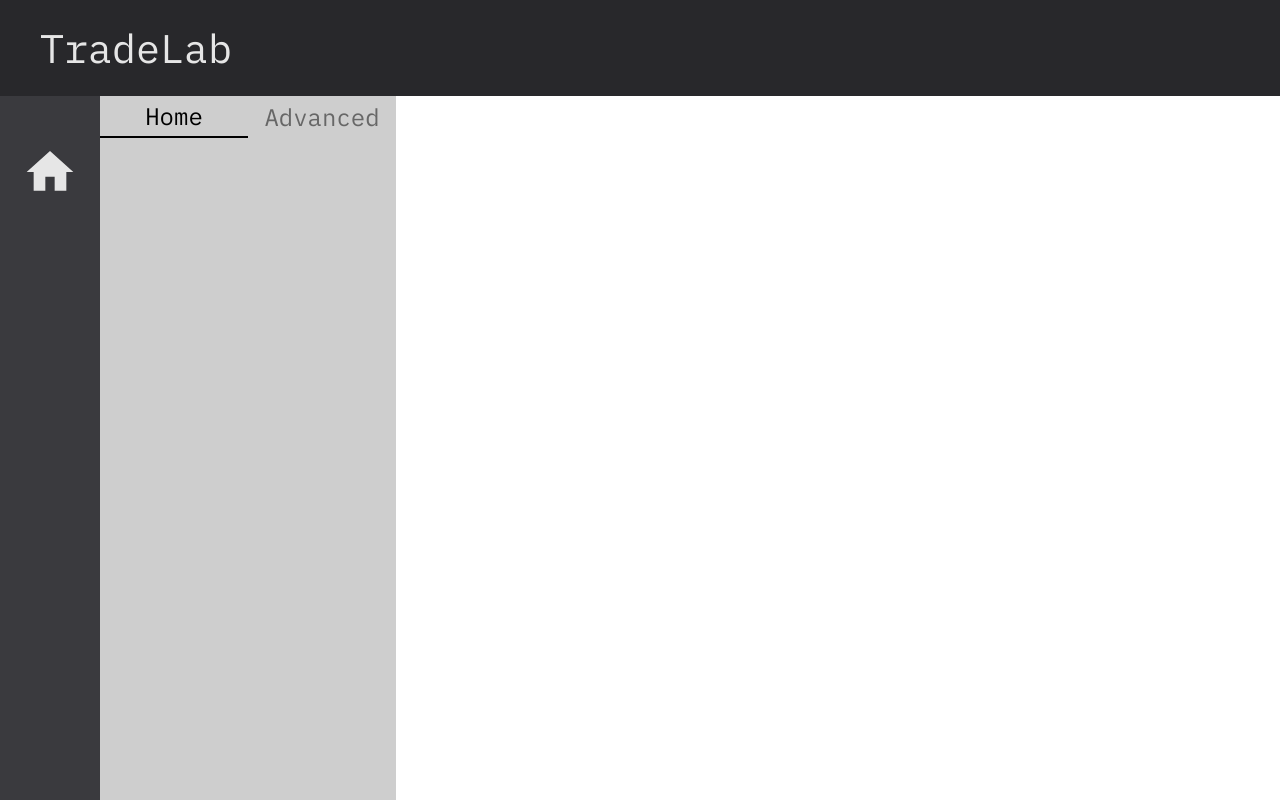
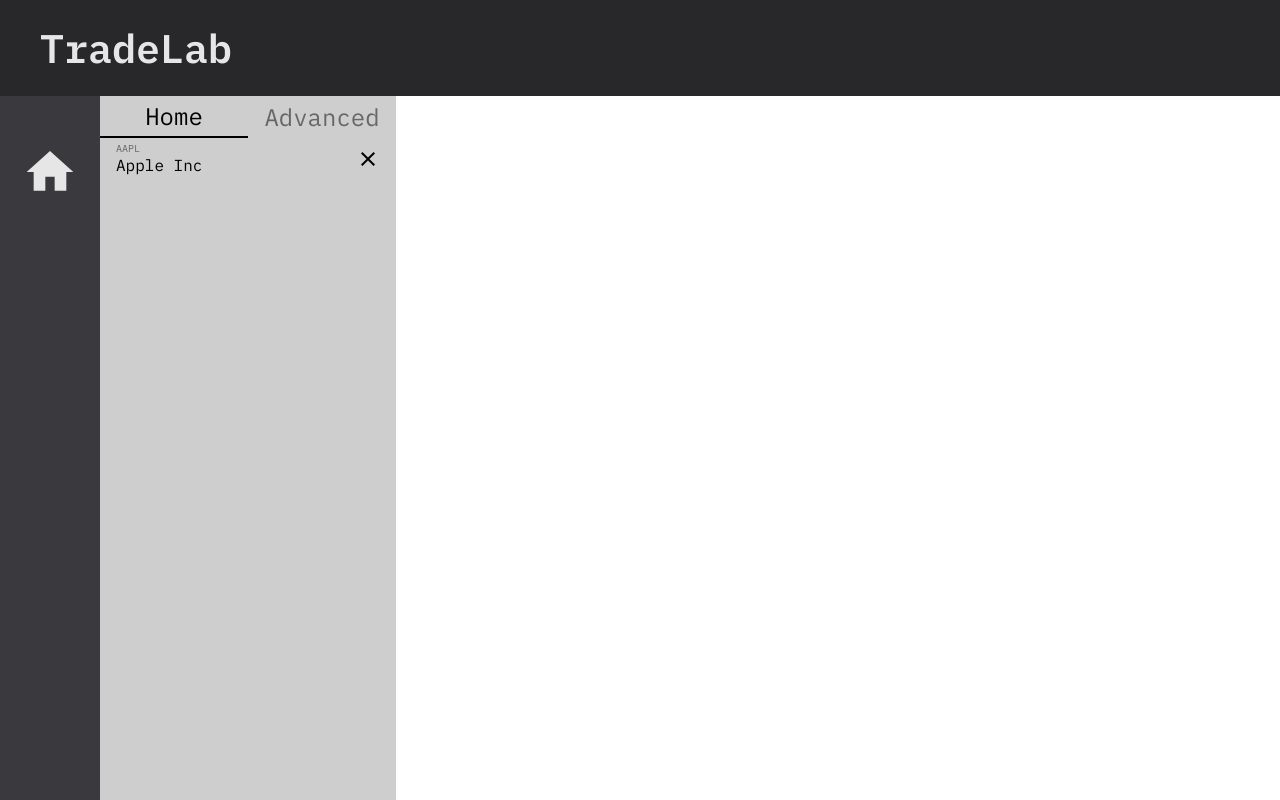
Before and after one commit to PanCat26/trade-lab, a Next.js app: page /positions/home in a window 1280 px wide. Built offline with nearby package versions, Linux system fonts and the light colour scheme.

Commit message:
Done position UI.

```diff
--- a/src/app/components/positions/NavigationBar.module.css
+++ b/src/app/components/positions/NavigationBar.module.css
@@ -10,7 +10,8 @@
     background-color: transparent;
     text-align: center;
     font-size: 24px;
-    font-family: var(--font-ibm-mono-regular), 'Courier New', Courier, monospace;
+    font-family: var(--font-ibm-mono), 'Courier New', Courier, monospace;
+    font-weight: 400;
     text-decoration: none;
     color: rgba(0, 0, 0, 0.5);
 }
--- a/src/app/components/positions/home/Position.js
+++ b/src/app/components/positions/home/Position.js
@@ -1,19 +1,30 @@
+'use client'
+
+import { useState } from 'react';
 import styles from './Position.module.css';
 
-export default function Position({position}) {
+export default function Position({ position }) {
+    const [showDetails, setShowDetails] = useState(false);
 
+    const handleToggleDetails = () => setShowDetails((prev) => !prev);
 
     return (
         <div className={styles.position}>
-            <button className={styles.titleRow}>
-                <div className={styles.title}>
+            <div className={styles.titleRow}>
+                <div className={styles.titleText} onClick={handleToggleDetails}>
                     <span className={styles.ticker}>{position.ticker}</span>
-                    <h5 className={styles.security}>{position.security}</h5>
+                    <div className={styles.security} title={position.security}>{position.security}</div>
                 </div>
-            </button>
-            <div className={styles.data}>
-
+                <button className={styles.deleteButton}>
+                    <svg xmlns="http://www.w3.org/2000/svg" height="24px" viewBox="0 0 24 24" width="24px" fill="#0"><path d="M0 0h24v24H0z" fill="none"/><path d="M19 6.41L17.59 5 12 10.59 6.41 5 5 6.41 10.59 12 5 17.59 6.41 19 12 13.41 17.59 19 19 17.59 13.41 12z"/></svg>
+                </button>
             </div>
+            {showDetails && (
+                <div className={styles.details}>
+                    {/* Details content goes here */}
+                    wfvwfvfwf
+                </div>
+            )}
         </div>
     );
 }
--- a/src/app/components/positions/home/Position.module.css
+++ b/src/app/components/positions/home/Position.module.css
@@ -1,11 +1,54 @@
 .position {
     display: flex;
     flex-direction: column;
-    padding: 0 16px 0 16px;
+    padding: 4px 16px 4px 16px;
 }
 
 .titleRow {
     display: flex;
     justify-content: space-between;
     align-items: center;
+    border: none;
 }
+
+.titleText {
+    display: flex;
+    flex-direction: column;
+    flex: 1;
+    min-width: 0;
+}
+
+.titleText:hover {
+    cursor: pointer;
+}
+
+.ticker {
+    color: rgba(0, 0, 0, 0.5);
+    font-size: 10px;
+    font-family: var(--font-ibm-mono), 'Courier New', Courier, monospace;
+    font-weight: 400;
+}
+
+.security {
+    font-size: 16px;
+    font-family: var(--font-ibm-mono), 'Courier New', Courier, monospace;
+    font-weight: 400;
+    white-space: nowrap;
+    overflow: hidden;
+    text-overflow: ellipsis;
+}
+
+.deleteButton {
+    margin: 0;
+    border: none;
+    padding: 0;
+    background-color: transparent;
+}
+
+.deleteButton > svg {
+    display: block;
+}
+
+.deleteButton:hover {
+    cursor: pointer;
+}
--- a/src/app/globals.css
+++ b/src/app/globals.css
@@ -3,6 +3,7 @@
   --background-grey-dark-2: #3A3A3E;
   --background-grey-light-1: #CECECE;
   --text-grey-light-1: #E6E6E6;
+  --delete-red: #B00020;
 }
 
 * {
@@ -23,7 +24,8 @@ header {
   padding: 0;
   background-color: transparent;
   font-size: 40px;
-  font-family: var(--font-ibm-mono-semi-bold), 'Courier New', Courier, monospace;
+  font-family: var(--font-ibm-mono), 'Courier New', Courier, monospace;
+  font-weight: 600;
   color: var(--text-grey-light-1);
 }
 
--- a/src/app/layout.js
+++ b/src/app/layout.js
@@ -1,16 +1,10 @@
 import "./globals.css";
 import { IBM_Plex_Mono } from 'next/font/google';
 
-const ibmMonoSemiBold = IBM_Plex_Mono({
-  weight: ['600'],
+const ibmMono = IBM_Plex_Mono({
+  weight: ['200', '400', '600'],
   subsets: ['latin'],
-  variable: '--font-ibm-mono-semi-bold',
-});
-
-const ibmMonoRegular = IBM_Plex_Mono({
-  weight: ['400'],
-  subsets: ['latin'],
-  variable: '--font-ibm-mono-regular',
+  variable: '--font-ibm-mono',
 });
 
 export const metadata = {};
@@ -18,7 +12,7 @@ export const metadata = {};
 export default function RootLayout({ children }) {
   return (
     <html lang="en">
-      <body className={`${ibmMonoSemiBold.variable} ${ibmMonoRegular.variable}`}>
+      <body className={`${ibmMono.variable}`}>
         <header>
           <button className="logo">TradeLab</button>
         </header>
--- a/src/app/positions/home/page.js
+++ b/src/app/positions/home/page.js
@@ -1,7 +1,11 @@
+import Position from "@/app/components/positions/home/Position";
+
+const somePosition = { id: 1, ticker: 'AAPL', security: 'Apple Inc', type: 'long', size: 10, entryPrice: 150, exitPrice: 165, stopLoss: 140 }
+
 export default function Page() {
     return (
     <>
-
+    <Position position={somePosition}/>
     </>
     );
 }
```
